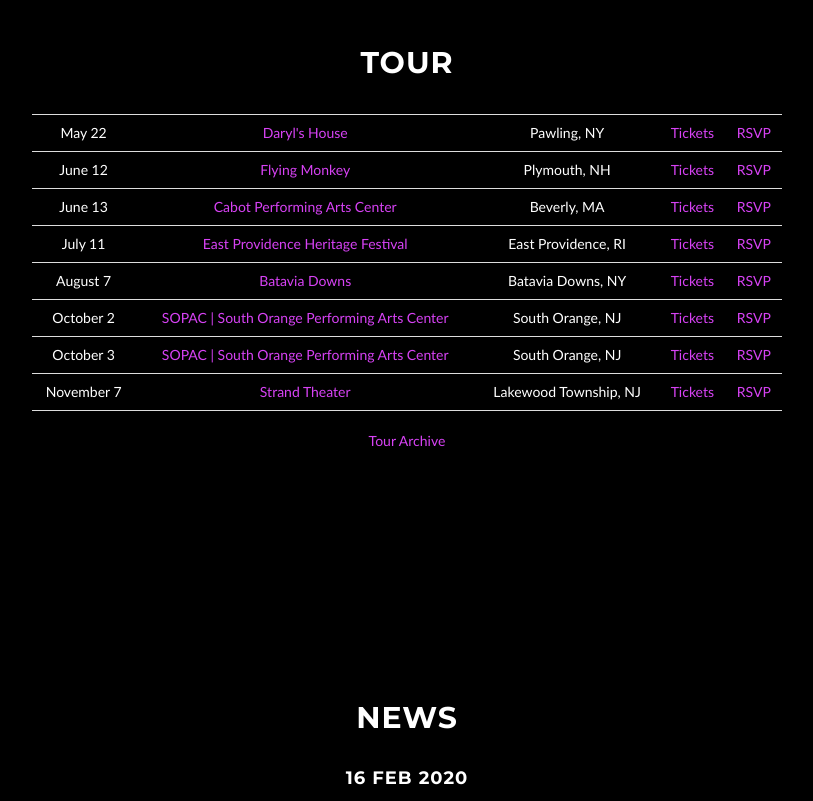
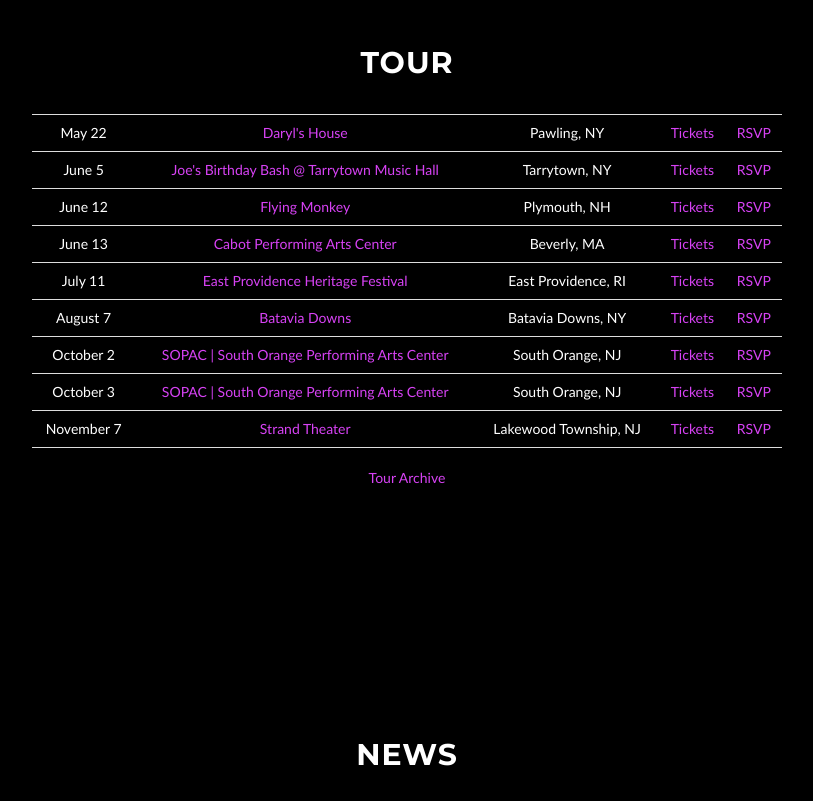
Before and after one commit to machineweb/machineweb.github.io, a Jekyll site: the page built from index.html, in a window 1280 px wide and 900 px high, scrolled down 805 px, cut to the strip 99-900 px from the top of the window. Shown: the whole strip, without its empty margins (233-1046 px from the left). Built offline with Jekyll 4.4.1, drawn with Linux system fonts in a browser that asks for light colours; comment, search, counter and statistics services are not loaded.

Commit message:
New tour item

```diff
--- a/_data/tour.yml
+++ b/_data/tour.yml
@@ -4187,3 +4187,11 @@
     tickets-url: "https://www.ticketweb.com/event/the-machine-performs-pink-floyd-daryls-house-tickets/10504775?pl=daryl"
     rsvp-url: ""
     order: "1590123600000"
+
+  - date: "June 5 2020"
+    venue: "Joe's Birthday Bash @ Tarrytown Music Hall"
+    venue-url: "http://www.tarrytownmusichall.org"
+    location: "Tarrytown, NY"
+    tickets-url: "https://tickets.tarrytownmusichall.org/eventperformances.asp?evt=2432&fbclid=IwAR2rsyP3J04utvh2nAbJRtlE9ngddBzzHi_ftomvTOxUH1ItTz6efVe7Bgk"
+    rsvp-url: "https://www.facebook.com/events/135922984436640/"
+    order: "1591333200000"
```
